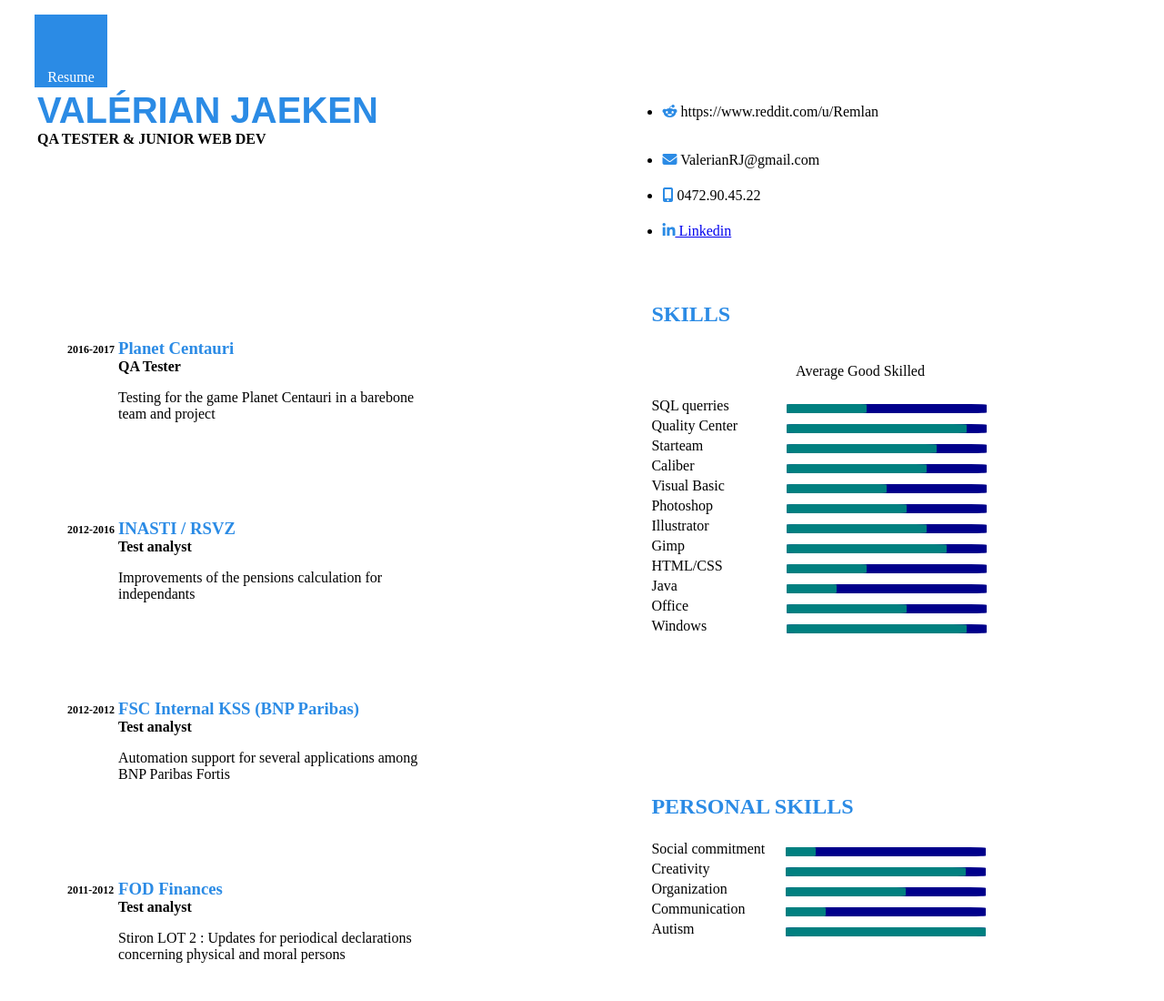
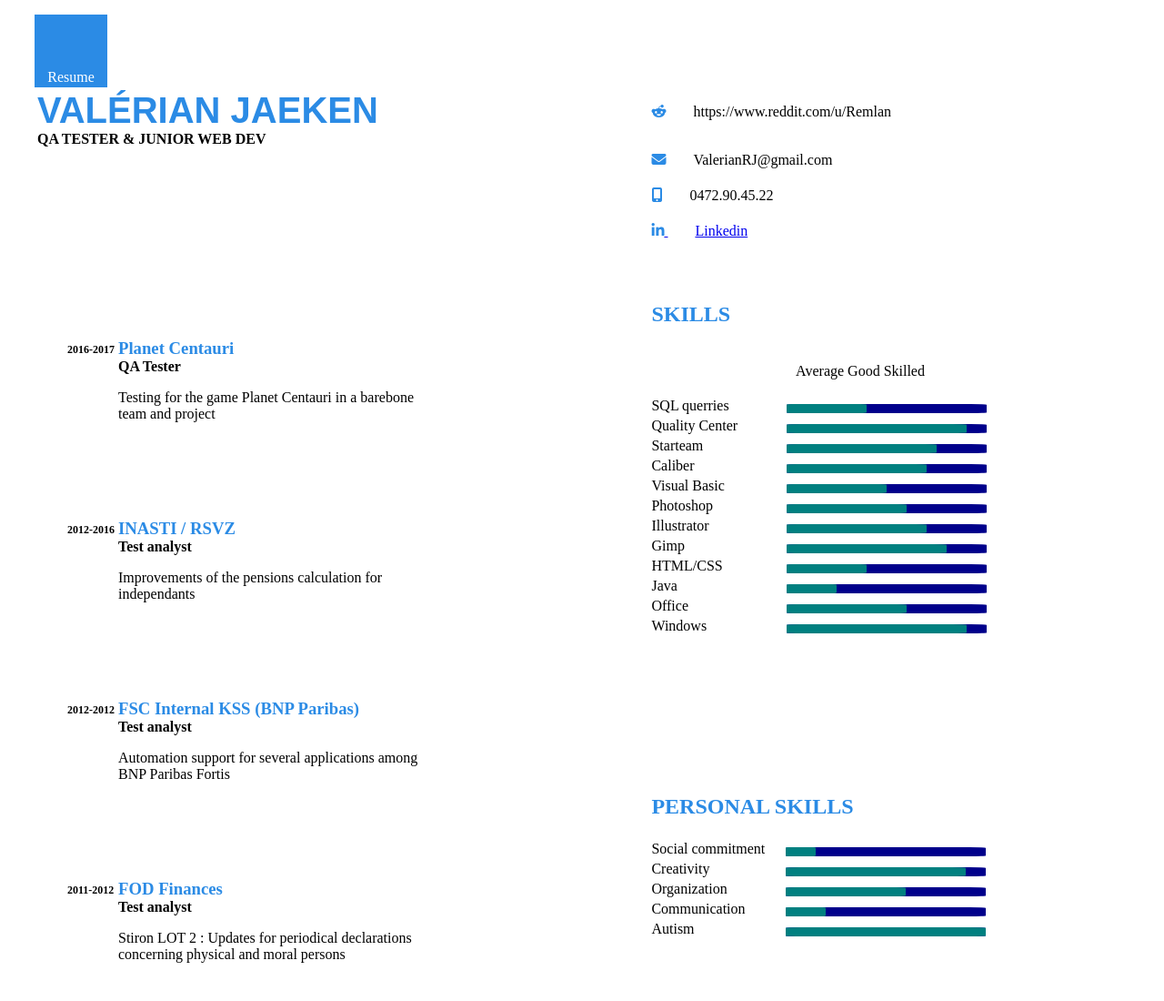
Before and after one commit to ValerianJaeken/CVtables, a plain HTML site: page index.html in a window 1280 px wide. Shown: the top 1100 px of the page at 91% size. Drawn offline with Linux system fonts and the light colour scheme.

Commit message:
I'm never touching tables again in my life, still don't understand

```diff
--- a/index.html
+++ b/index.html
@@ -19,7 +19,7 @@
         </td>
         <td>
           <ul>
-            <li><i class="fa fa-reddit-alien" aria-hidden="true"></i> https://www.reddit.com/u/Remlan</li>
+            <li><i class="fa fa-reddit-alien" aria-hidden="true"></i><span class="kek4">https://www.reddit.com/u/Remlan</span></li>
           </ul>
         </td>
       </tr>
@@ -29,7 +29,7 @@
         </td>
         <td>
           <ul>
-            <li><i class="fa fa-envelope" aria-hidden="true"></i> ValerianRJ@gmail.com</li>
+            <li><i class="fa fa-envelope" aria-hidden="true"></i><span class="kek3">ValerianRJ@gmail.com</span></li>
           </ul>
         </td>
       </tr>
@@ -39,7 +39,7 @@
         </td>
         <td>
           <ul>
-            <li><i class="fa fa-mobile" aria-hidden="true"></i> 0472.90.45.22</li>
+            <li><i class="fa fa-mobile" aria-hidden="true"></i><span class="kek2">0472.90.45.22</span></li>
           </ul>
         </td>
       </tr>
@@ -52,7 +52,7 @@
             <li>
               <a href="https://www.linkedin.com/in/val%C3%A9rian-jaeken-a68b8832/">
               <i class="fa fa-linkedin" aria-hidden="true"></i>
-              Linkedin
+              <span class="kek">Linkedin</span>
               </a>
             </li>
           </ul>
--- a/style.css
+++ b/style.css
@@ -65,7 +65,20 @@ i{
 }
 body ul{
   margin-top: 1px;
-  margin-left:-25px;
+  margin-left:-37px;
+  list-style-type: none;
+}
+.kek{
+  margin-right:5px;
+}
+.kek2{
+  margin-right:2px;
+}
+.kek3{
+
+}
+.kek4{
+
 }
 
 .resume p{
@@ -79,6 +92,7 @@ body ul{
 .gauche b{
   font-size:12px;
 }
+
 /*===================================================
 I DONT UNDERSTAND ANYTHING ABOUT THIS I'M GIVING IT UP
 .work{
```
